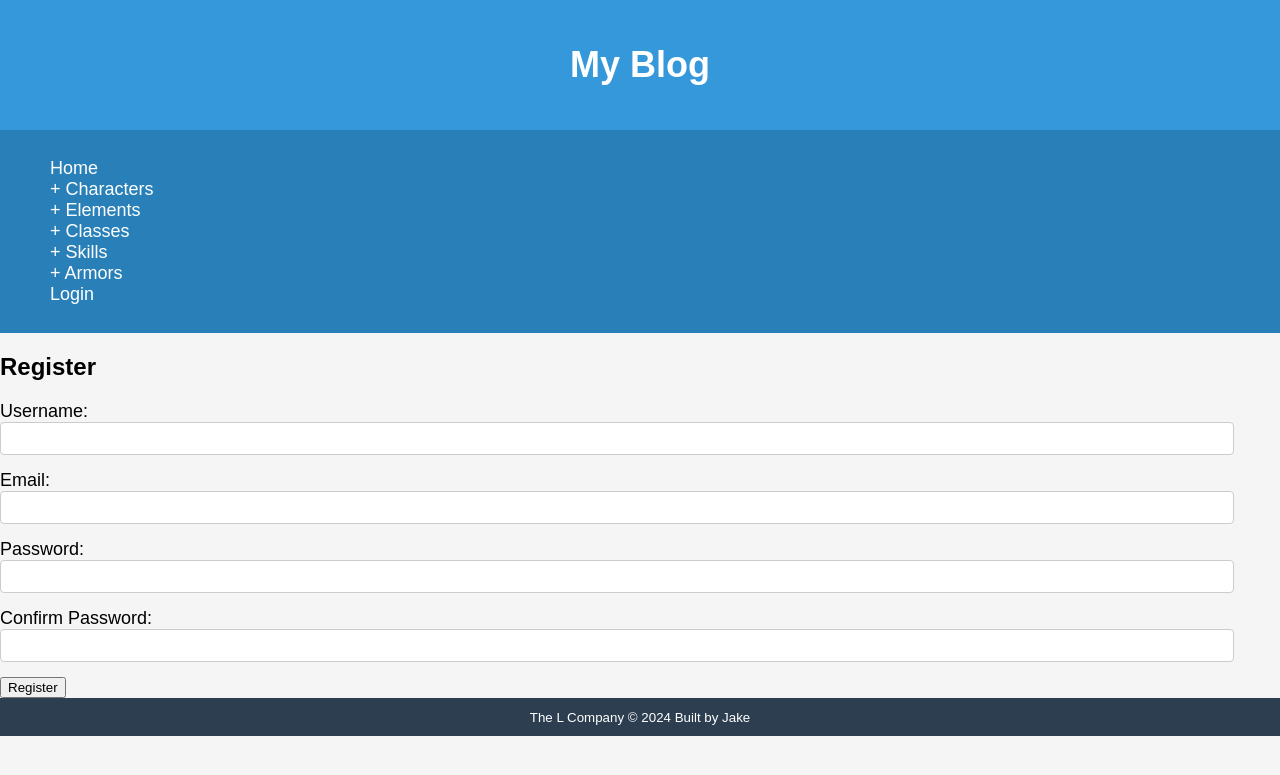
After one commit to woby555/WEBD-Final-Project, a PHP site: page /register.php in a window 1280 px wide. The commit adds this page. Shown: the top 775 px of the page. Run offline with PHP 8.4, Linux system fonts and the light colour scheme.

Commit message:
Login
Standard login details. No admin listing additions, password and salted hashing stuff included.

Import.sql added

```diff
--- /dev/null
+++ b/register.php
@@ -0,0 +1,93 @@
+<?php
+require_once 'connect.php'; // Include the database connection file
+
+session_start();
+
+// Check if form is submitted
+if ($_SERVER["REQUEST_METHOD"] == "POST") {
+    // Retrieve form data
+    $username = $_POST['username'];
+    $email = $_POST['email'];
+    $password = $_POST['password'];
+    $confirm_password = $_POST['confirm_password'];
+
+    // Validate passwords
+    if ($password !== $confirm_password) {
+        $_SESSION['register_error'] = "Passwords do not match. Please try again.";
+        header("Location: register.php");
+        exit();
+    }
+
+    // Hash and salt the password
+    $hashed_password = password_hash($password, PASSWORD_DEFAULT);
+
+    // Prepare and execute the SQL statement to insert user into database
+    $stmt = $db->prepare("INSERT INTO Users (username, email, hashed_password) VALUES (:username, :email, :password)");
+    $stmt->bindParam(':username', $username);
+    $stmt->bindParam(':email', $email);
+    $stmt->bindParam(':password', $hashed_password);
+
+    // Execute the statement
+    if ($stmt->execute()) {
+        $_SESSION['registration_success'] = "Registration successful. You can now login.";
+        header("Location: index.php");
+        exit();
+    } else {
+        $_SESSION['register_error'] = "An error occurred while registering. Please try again later.";
+        header("Location: register.php");
+        exit();
+    }
+}
+?>
+
+<!DOCTYPE html>
+<html lang="en">
+<head>
+    <meta charset="UTF-8">
+    <meta http-equiv="X-UA-Compatible" content="IE=edge">
+    <meta name="viewport" content="width=device-width, initial-scale=1.0">
+    <link rel="stylesheet" href="main.css">
+    <title>Register</title>
+</head>
+<body>
+    <header class="header">
+        <div class="text-center">
+            <h1>My Blog</h1>
+        </div>
+    </header>
+
+    <main>
+        <?php include('nav.php');?>
+        <div class="register-form">
+            <h2>Register</h2>
+            <?php
+            if(isset($_SESSION['register_error'])) {
+                echo "<p class='error'>".$_SESSION['register_error']."</p>";
+                unset($_SESSION['register_error']);
+            }
+            ?>
+            <form action="<?php echo htmlspecialchars($_SERVER["PHP_SELF"]); ?>" method="post">
+                <div class="form-group">
+                    <label for="username">Username:</label>
+                    <input type="text" id="username" name="username" required>
+                </div>
+                <div class="form-group">
+                    <label for="email">Email:</label>
+                    <input type="email" id="email" name="email" required>
+                </div>
+                <div class="form-group">
+                    <label for="password">Password:</label>
+                    <input type="password" id="password" name="password" required>
+                </div>
+                <div class="form-group">
+                    <label for="confirm_password">Confirm Password:</label>
+                    <input type="password" id="confirm_password" name="confirm_password" required>
+                </div>
+                <button type="submit">Register</button>
+            </form>
+        </div>
+
+        <?php include('footer.php');?>
+    </main>
+</body>
+</html>
```
Also changed, not shown: import.sql (added, +68 -0 lines), index.php (+32 -22 lines), login.php (+31 -43 lines), logout.php (added, +7 -0 lines).
